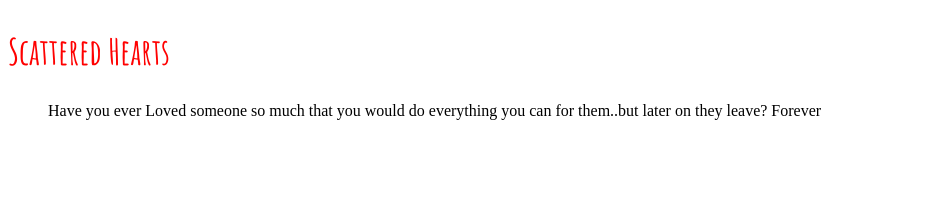
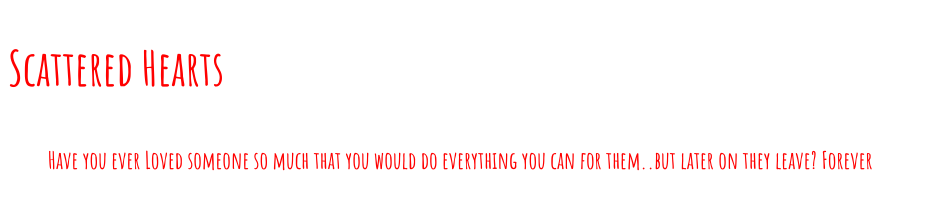
Before and after one commit to bmuellerhstat/Scattered-Hearts, a plain HTML site: page index.html in a window 1280 px wide. Shown: the whole page, without its empty margins (0-926 px from the left). Drawn offline with Linux system fonts and the light colour scheme.

Commit message:
added paragraph with css

```diff
--- a/index.html
+++ b/index.html
@@ -6,7 +6,7 @@
   <title>title</title>
   <link rel="stylesheet" href="style.css" type="text/css">
   <link href='https://fonts.googleapis.com/css?family=Amatic+SC:700' rel='stylesheet' type='text/css'>
-
+  <link href='https://fonts.googleapis.com/css?family=Amatic+SC:700' rel='stylesheet' type='text/css'>
 
 
   </head>
--- a/style.css
+++ b/style.css
@@ -1,6 +1,13 @@
 h1 {
    font-family: 'Amatic SC', cursive;
-    font-size: 36px;
+    font-size: 48px;
     line-height: 1.5;
     color: red;
 }
+p {
+    font-family:'Amatic SC', cursive;
+    font-size:24px;
+    line-height:2;
+    color:red;
+
+}
```
